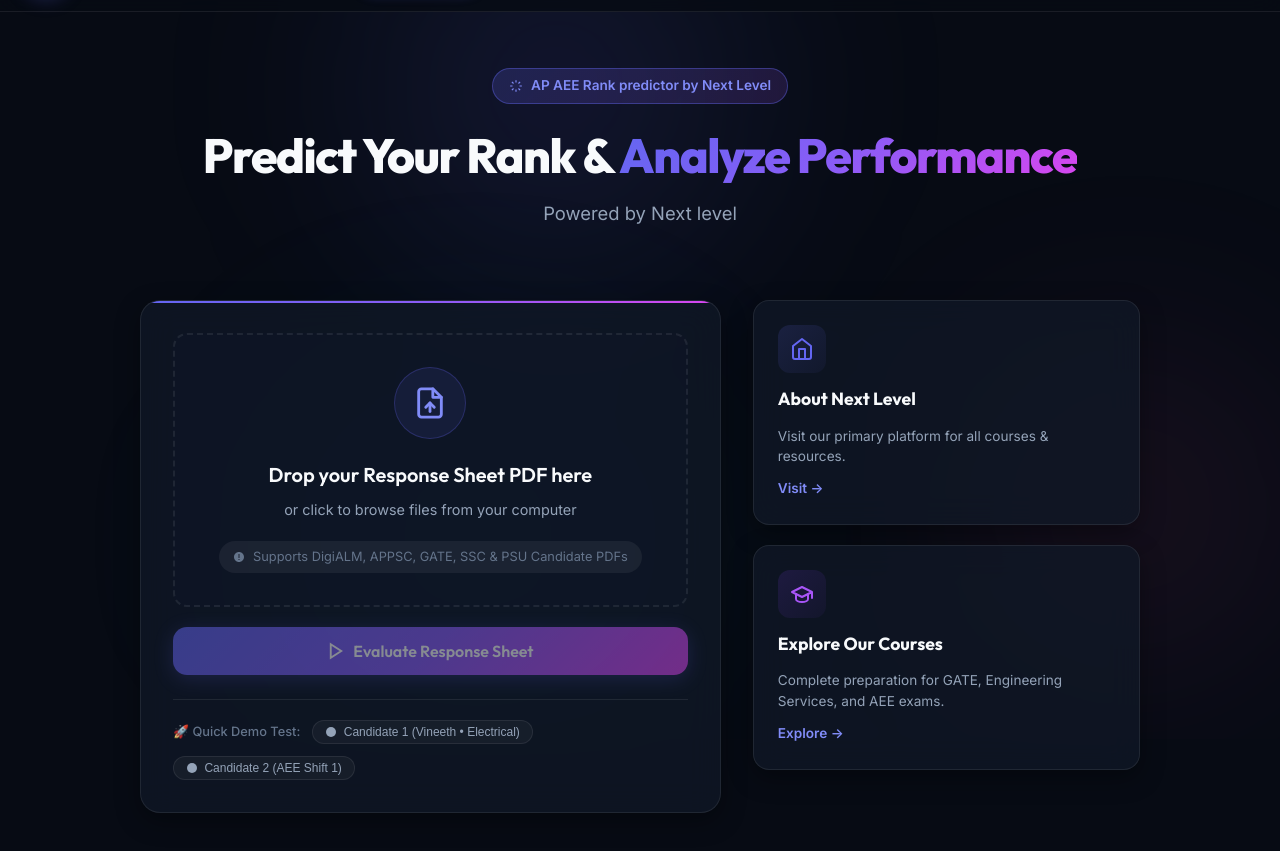
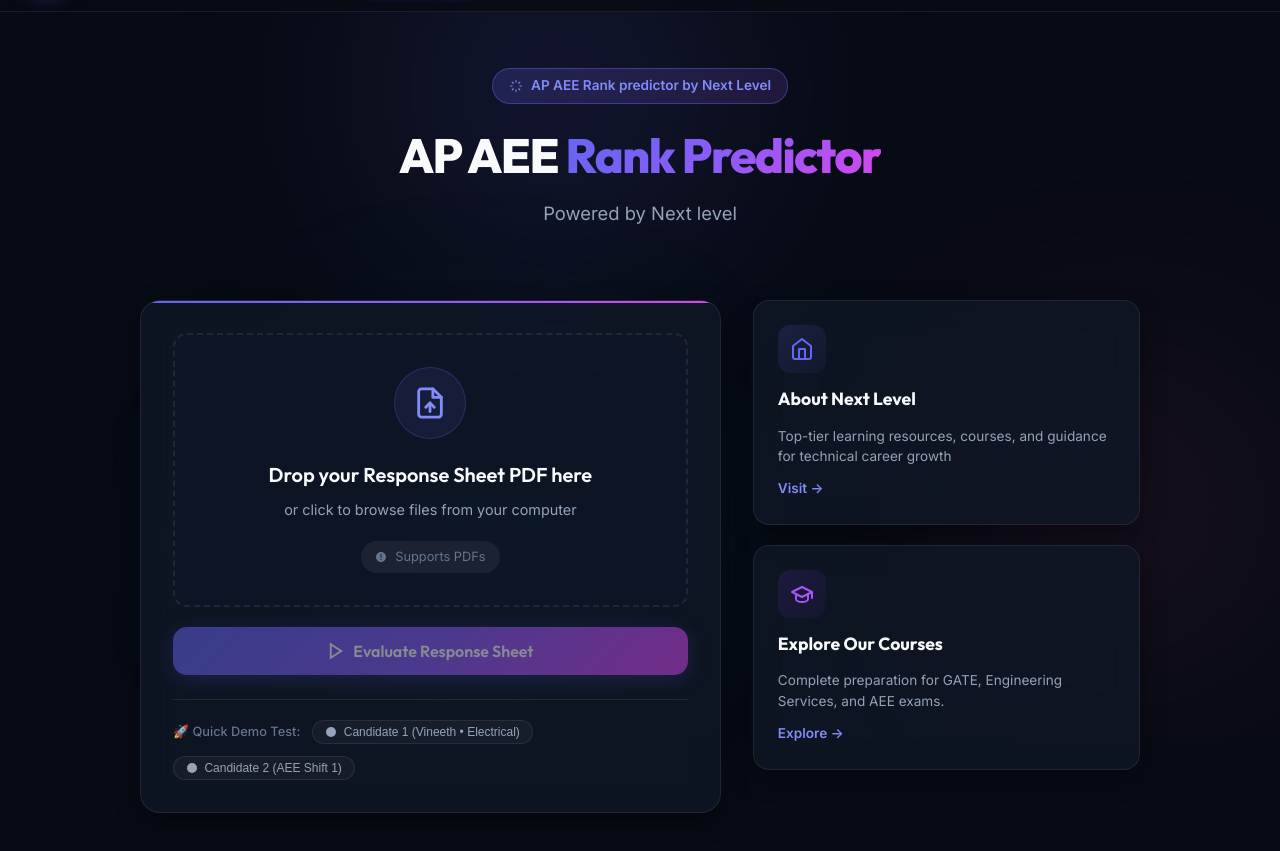
Before and after one commit to naga080898/Rank-predictor, a plain HTML site: page frontend/index.html in a window 1280 px wide. Shown: the part 61-912 px from the top of the page. Drawn offline with Linux system fonts and the light colour scheme; no server answers.

Commit message:
frontend updates

```diff
--- a/frontend/index.html
+++ b/frontend/index.html
@@ -209,7 +209,7 @@
           </svg>
           <span>AP AEE Rank predictor by Next Level</span>
         </div>
-        <h1 class="hero-title">Predict Your Rank & <span class="text-gradient">Analyze Performance</span></h1>
+        <h1 class="hero-title">AP AEE <span class="text-gradient">Rank Predictor</span></h1>
         <p class="hero-subtitle">Powered by Next level</p>
       </div>
 
@@ -235,7 +235,7 @@
                 <path
                   d="M12 2C6.48 2 2 6.48 2 12s4.48 10 10 10 10-4.48 10-10S17.52 2 12 2zm-1 14h2v2h-2v-2zm0-10h2v8h-2V6z" />
               </svg>
-              <span>Supports DigiALM, APPSC, GATE, SSC & PSU Candidate PDFs</span>
+              <span>Supports PDFs</span>
             </div>
           </div>
 
@@ -299,7 +299,8 @@
               </svg>
             </div>
             <h3 class="course-title">About Next Level</h3>
-            <p class="course-desc">Visit our primary platform for all courses & resources.</p>
+            <p class="course-desc">Top-tier learning resources, courses, and guidance for technical
+              career growth</p>
             <span class="course-link-arrow">Visit →</span>
           </a>
 
```
